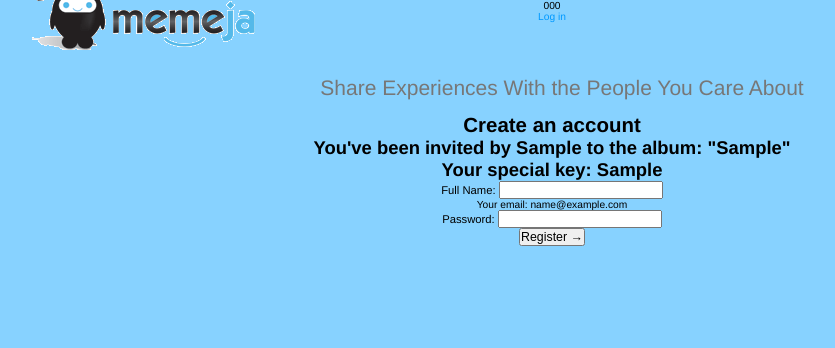
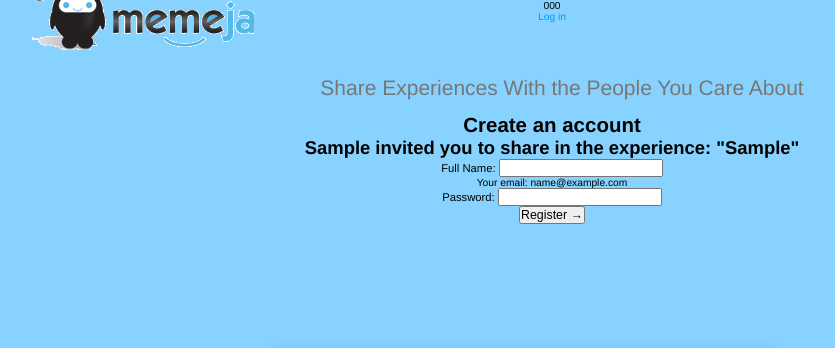
Before and after one commit to deloschang/Python-Project, a Django app: template webapp/templates/landing.html in a window 1280 px wide. Shown: the top 348 px of the page, without its empty margins (88-923 px from the left). Run offline with Django 3.2, Linux system fonts and the light colour scheme; the template is opened without the code that fills it: most values are stand-ins (such as "Sample title", 1, 10 or a date in 2020); form fields are guessed from the names that the template uses.

```diff
--- a/invitation/views.py
+++ b/invitation/views.py
@@ -30,7 +30,7 @@ def invite(request, success_url=None,
             # Check for album number
             if request.session['experience_no']:
                 invitation = InvitationKey.objects.create_invitation(request.user, form.cleaned_data["email"], request.session['experience_no'])
-                invitation.send_to(form.cleaned_data["email"])
+                invitation.send_to(form.cleaned_data["email"], request.user, request.session['experience_no'])
 
                 # success_url needs to be dynamically generated here; setting a
                 # a default value using reverse() will cause circular-import
--- a/webapp/templates/invitation/invitation_email_subject.txt
+++ b/webapp/templates/invitation/invitation_email_subject.txt
@@ -1 +1,2 @@
-You're invited to share in an experience
+{{ from_user.username }} sent you a personal invitation to join his
+experience titled "{{ album.title }}"
--- a/webapp/templates/landing.html
+++ b/webapp/templates/landing.html
@@ -45,9 +45,7 @@
     {# For invited users #}
     {% if invitation_key %}
       <h2>
-          <div>You've been invited by {{ invitee_object.from_user }} to
-              the album: "{{ invitee_object.from_user_album }}"</div>
-            <div>Your special key: {{ invitation_key }}</div>
+          <div>{{ invitee_object.from_user }} invited you to share in the experience: "{{ invitee_object.from_user_album }}"</div>
       </h2>
     {% endif %}
 
@@ -73,6 +71,9 @@
         </p>
       {% else %}
         <label for="id_email">Your email: {{ invitee_object.to_user_email }} </label>
+        {% if form.email.errors %}
+          <p class="errors">{{ form.email.errors.as_text }}</p>
+        {% endif %}
       {% endif %}
       {# end #}
 
--- a/webapp/views.py
+++ b/webapp/views.py
@@ -59,6 +59,7 @@ def index(request, backend, success_url=None,
                 # save email and album_no in session to pass into registration
                 request.session['email'] = invitee_object.to_user_email
                 request.session['invited_album'] = invitee_object.from_user_album
+                request.session['invite_key'] = invitation_key
 
                 # show registration landing w/ prefilled
                 return register(request, backend, success_url, form_class, profile_callback, template_name, extra_context={'invitation_key': invitation_key, 'invitee_object': invitee_object})
```
Also changed, not shown: invitation/models.py (+7 -6 lines), registration/views.py (+7 -1 lines), webapp/templates/invitation/invitation_email.txt (+4 -4 lines).
